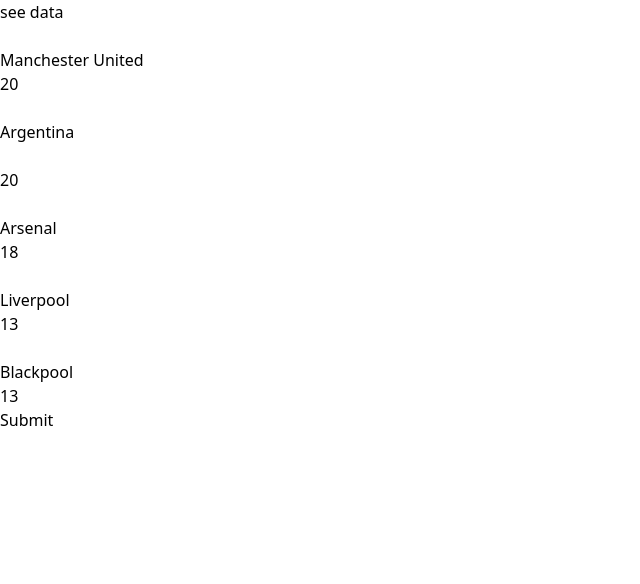
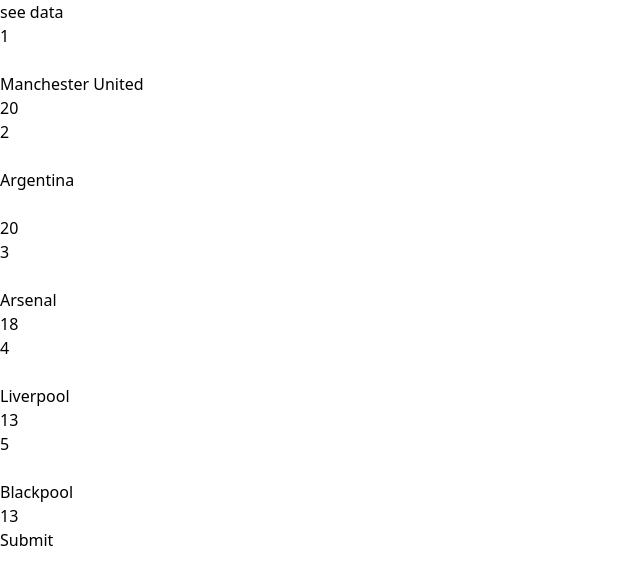
Before and after one commit to Harrisman05/React-Football-Quiz, a React (Vite) app: page / in a window 1280 px wide. Both pictures are taken after a click on the button "see data". Shown: the top 584 px of the page, without its empty margins (0-640 px from the left). Built offline with nearby package versions, Linux system fonts and the light colour scheme.

Commit message:
Added ranking onto quiz

```diff
--- a/src/App.tsx
+++ b/src/App.tsx
@@ -61,7 +61,8 @@
   function statRemover(allStatsPlayers: AllStatsPlayer[]) {
     const allStatsPlayersClone: AllStatsPlayer[] = cloneDeep(allStatsPlayers); // have to clone so that I preserve answers and allow removal of some answers from a distinct reference object (shallow clone could  mess it up as value is object {}, deep clone to be safe)
 
-    const removedStatsPlayers: AllStatsPlayer[] = allStatsPlayersClone.map((el) => {
+    const removedStatsPlayers: AllStatsPlayer[] = allStatsPlayersClone.map(
+      (el) => {
         const keyIterator = el.keys(); // had to extend AllStatsPlayer interface to Map to allow use of keys()
         const key = keyIterator.next().value;
         console.log(key);
@@ -70,13 +71,15 @@
         const randomIndex = Math.floor(Math.random() * 2);
         const randomKey = statsToRemove[randomIndex];
 
-      if (el.get(key) !== undefined) { // check that the player value is not undefined, better safety
+        if (el.get(key) !== undefined) {
+          // check that the player value is not undefined, better safety
           // Non-null expression You can postfix an expression with ! to tell TypeScript that you know it's not null or undefined. This works the same as an 'as' assertion.
-        el.get(key)![randomKey] = ''
+          el.get(key)![randomKey] = '';
           el.get(key)!.name = ''; // always remove name
         }
         return el;
-    });
+      }
+    );
     return removedStatsPlayers;
   }
 
@@ -97,7 +100,8 @@
       const id = Number(idStr); // values coming from form are always strings, convert to number to avoid type errors
       console.log(id, name, value);
 
-      if (!userAnswersMap.has(id)) { // set if as a key on the user answer map
+      if (!userAnswersMap.has(id)) {
+        // set if as a key on the user answer map
         userAnswersMap.set(id, {
           [name]: value,
         });
@@ -187,13 +191,16 @@
 
   return (
     <div className='App'>
-      <button onClick={() => setStatRemove(removedStatsPlayers)}>see data</button>
+      <button onClick={() => setStatRemove(removedStatsPlayers)}>
+        see data
+      </button>
       <div className='bg-red-600 flex-col'>
         <form onSubmit={handleSubmit}>
           {statRemove.map((player: any) => {
             const [id, stats] = [...player.entries()][0]; // extracting id and data out of each map object
             return (
               <div key={id.toString()} className='flex gap-8'>
+                <div className='w-40 flex items-center'>{stats.ranking}</div>
                 {stats.name === '' ? (
                   <input name={`name-${id}`} className='w-40 bg-slate-400' />
                 ) : (
```
Lines whose indentation alone changed are shown as unchanged.
